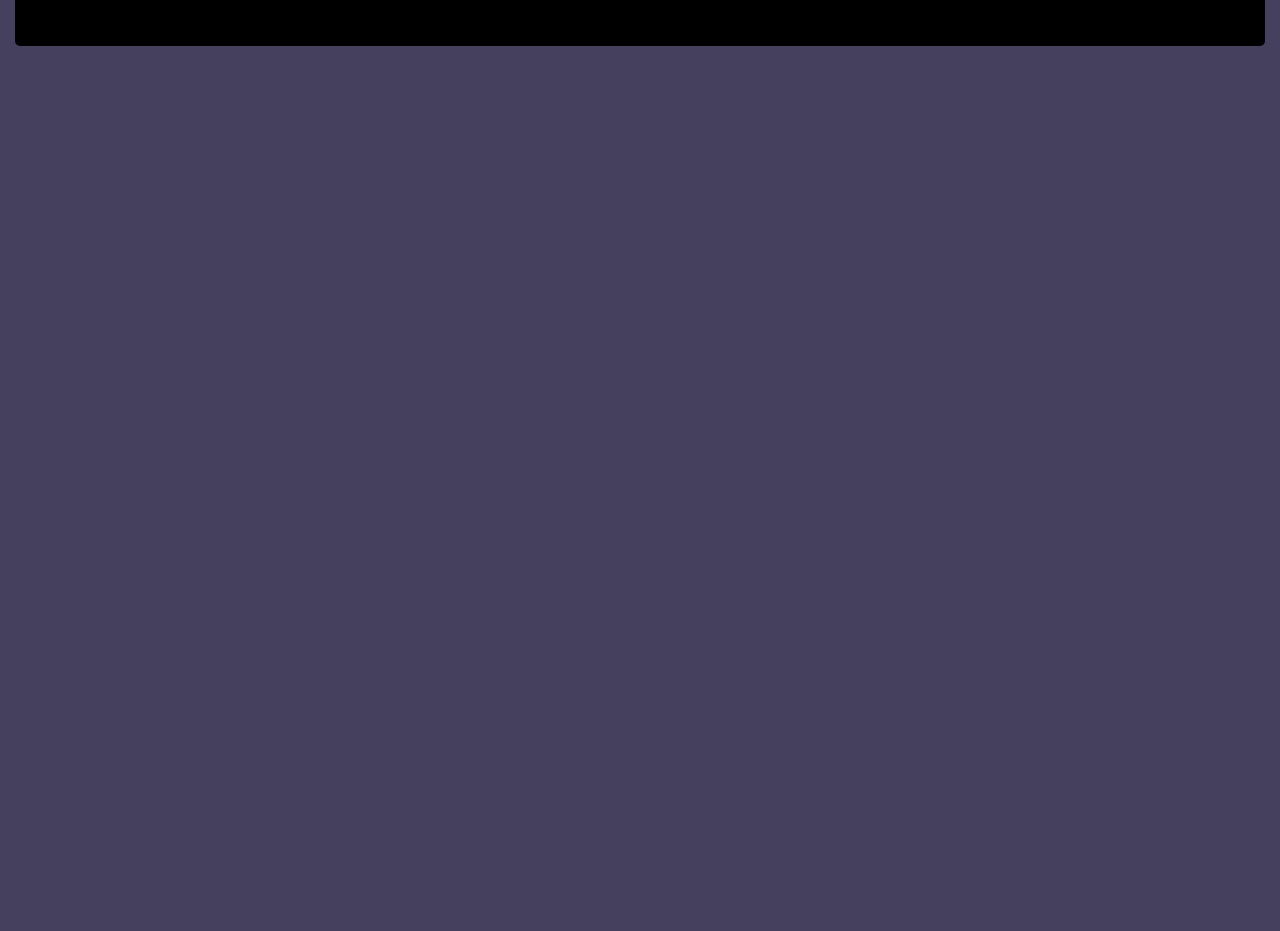
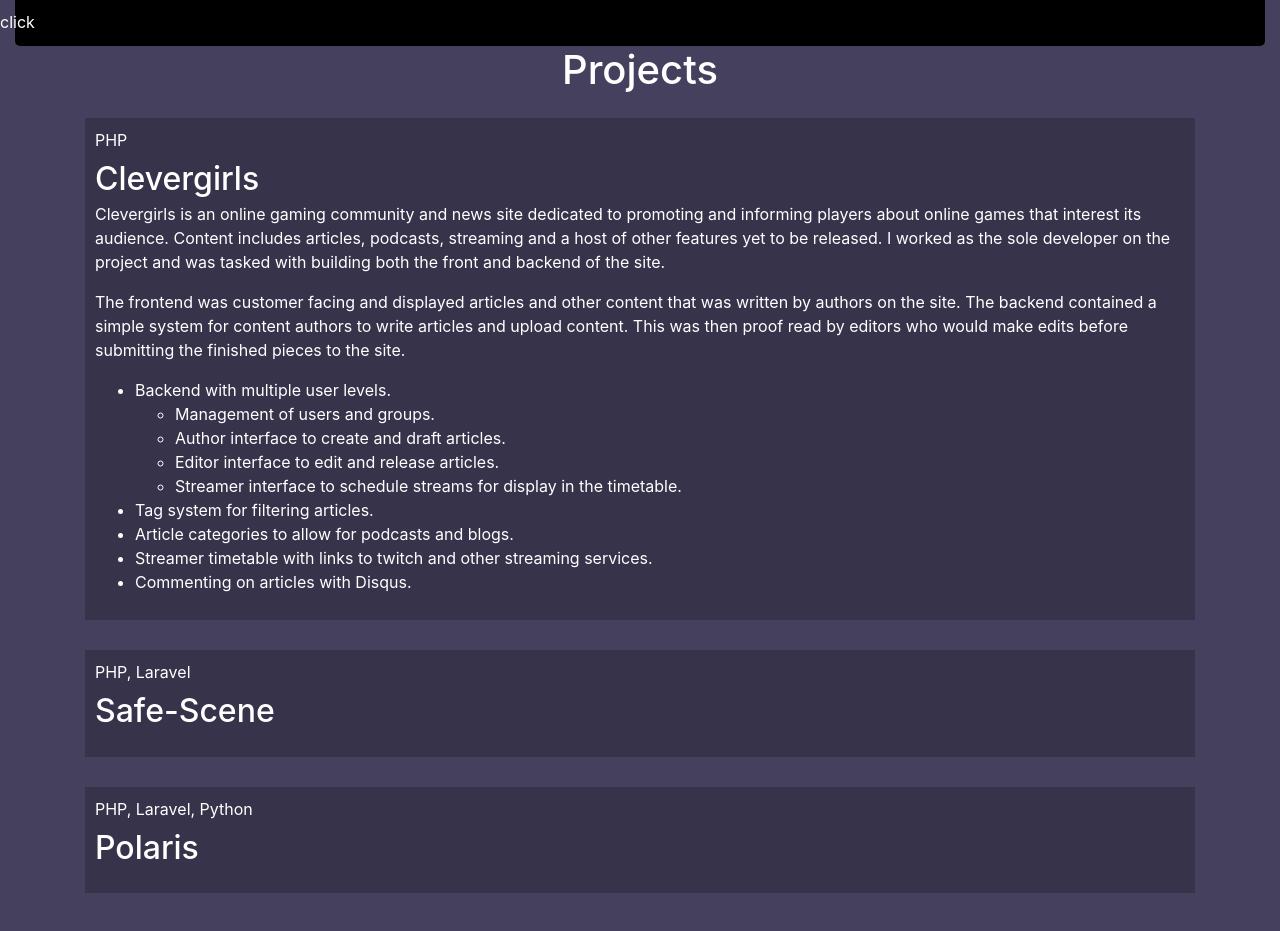
Before and after one commit to KirstyWright/personal-website, a Nuxt app: page / in a window 1280 px wide. Shown: the part 740-1671 px from the top of the page. Before the commit the page ends 800 px from the top, so only its background shows below. Built offline with nearby package versions, Linux system fonts and the light colour scheme.

Commit message:
small bits and bobs

```diff
--- a/components/Console.vue
+++ b/components/Console.vue
@@ -8,7 +8,10 @@
             </div>
         </div>
         <div class="terminal__body">
-            <span class="terminal__body--animated-content" id='terminalType'></span>
+            <div class="terminal__start">
+                <p>Hi there, welcome to my corner of the internet. Not entirely sure why you are here as I have no amazing cat videos or public access databases.</p>
+                <p>Yes this is a terminal (sorta) and it does so some stuff. Why don't you try typing `help` and hitting enter.</p>
+            </div>
             <div id="terminal__results-area">
                 <p class="mb-0" v-bind:key="index" v-for="(row,index) in output"><span class='terminal__body-prefix' v-if="row.type==='command'">guest$&nbsp;</span><span v-html="row.content"></span></p>
             </div>
@@ -65,22 +68,28 @@ export default {
                 case 'hi':
                     return 'hello';
                 case 'goto':
-                    return '<a href="https://xkcd.com/292/" target="_blank">Really you tried to goto ?</a>';
+                    return '<a href="https://xkcd.com/292/" target="_blank">really ....</a>';
+                case 'whoami':
+                    return 'How am I supposed to know who you are? Only you can answer that!';
                 case 'open':
-                    let pages = ['projects','cv'];
+                    let pages = ['projects','cv','about'];
                     if (pages.includes(args[0])) {
                         window.location.href = '/'+args[0];
                         return
                     } else {
                         return 'invalid page. Pick from: '+pages.join(', ');
                     }
+                case 'social':
+                    return '<a href="https://twitter.com/KirstyWrightWeb" target="_blank">Twitter</a>, <a href="https://www.linkedin.com/in/kirstywrightweb/" target="_blank">Linkedin</a>, <a href="https://github.com/KirstyWright" target="_blank">Github</a>';
                 case 'help':
                     let commands = [
                         '-- Commands are listed below --',
                         'clear: clears the console',
                         'hi: says hello',
                         'goto: just try it',
-                        'open: opens a page on this website'
+                        'open: opens a page on this website',
+                        'social: gives you my social media links',
+                        'whoami: reminds you who you are'
                     ];
                     return commands.join('<br>');
                 default:
--- a/components/Project.vue
+++ b/components/Project.vue
@@ -2,9 +2,9 @@
     <div class="col-md-12">
         <div class="project-card flex-md-row">
             <div class="project-card__content">
-                <span>
-                    <strong class="d-inline-block mb-2" v-bind:key='tag' v-for="(tag, index) in project.tags">{{tag}}<span v-if="index+1 < project.tags.length">,&nbsp;</span></strong>
-                </span>
+                <div class="d-inline-block mb-2" v-bind:key='tag' v-for="(tag, index) in project.tags">
+                    {{tag}}<span v-if="index+1 < project.tags.length">,&nbsp;</span>
+                </div>
                 <h2 class='mb-1'>{{project.name}}</h2>
                 <p v-html="project.description"></p>
             </div>
--- a/components/Projects.vue
+++ b/components/Projects.vue
@@ -47,6 +47,13 @@ export default {
                     tags: [
                         'PHP', 'Laravel'
                     ]
+                },
+                {
+                    name: 'Polaris',
+                    description: ``,
+                    tags: [
+                        'PHP', 'Laravel', 'Python'
+                    ]
                 }
             ]
         }
--- /dev/null
+++ b/components/ScrollTo.vue
@@ -0,0 +1,29 @@
+<template lang="html">
+    <div class="scroll-down">
+        <div class="scroll-down__arrow" v-on:click="scrollTo">click</div>
+    </div>
+</template>
+
+<script>
+export default {
+    methods: {
+        scrollTo: function()
+        {
+            let target = document.getElementById('projects')
+            window.scrollTo(0,target.offsetTop);
+        }
+    }
+}
+</script>
+
+<style lang="css">
+    .scroll-down {
+        position: fixed;
+        bottom:0px;
+        width:50px;
+        height:50px;
+        z-index:10;
+        cursor:pointer;
+        left:calc(50%-25px)
+    }
+</style>
--- /dev/null
+++ b/pages/about.vue
@@ -0,0 +1,21 @@
+<template lang="html">
+    <div class="">
+        <ul>
+            <li>Python</li>
+            <li>PHP</li>
+            <li>Mysql</li>
+            <li>Linux</li>
+            <li></li>
+        </ul>
+    </div>
+</template>
+
+<script>
+export default {
+    components: {
+    }
+}
+</script>
+
+<style lang="css">
+</style>
--- a/pages/index.vue
+++ b/pages/index.vue
@@ -1,23 +1,31 @@
 <template>
     <div>
+        <ScrollTo />
         <section class="container-fluid">
             <Console />
         </section>
         <section class="container">
             <Interest />
         </section>
+        <section class="container" id='projects'>
+            <Projects />
+        </section>
     </div>
 </template>
 
 <script>
 
+import ScrollTo from '~/components/ScrollTo.vue'
 import Console from '~/components/Console.vue'
 import Interest from '~/components/Interest.vue'
+import Projects from '~/components/Projects.vue'
 
 export default {
     components: {
         Console,
-        Interest
+        Interest,
+        ScrollTo,
+        Projects
     }
 }
 </script>
```
